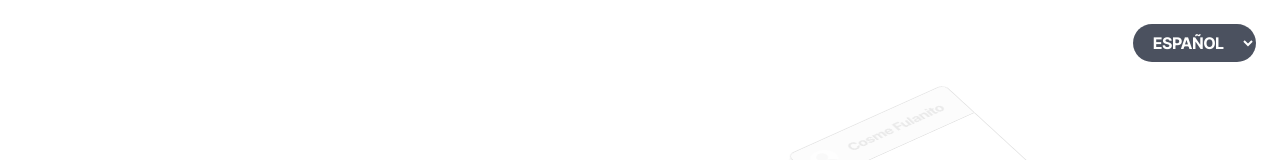
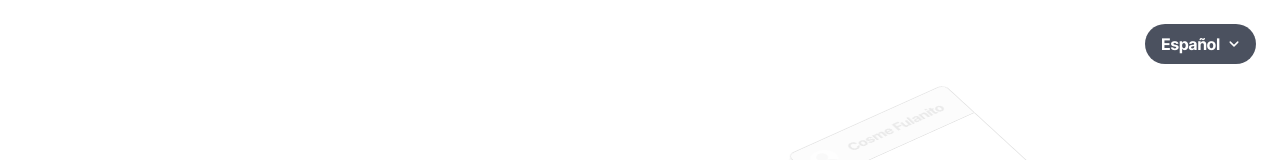
Before and after one commit to RdrBux/portfolio, a React (Create React App) app: page / in a window 1280 px wide. Shown: the top 160 px of the page. Built offline with nearby package versions, Linux system fonts and the light colour scheme; a web font is replaced by a local one.

Commit message:
Change LangSelector

```diff
--- a/src/components/LangSelector.jsx
+++ b/src/components/LangSelector.jsx
@@ -1,14 +1,90 @@
-import React from 'react';
+import { useState, useEffect } from 'react';
+import { AnimatePresence, motion } from 'framer-motion';
 
 export default function LangSelector() {
-  function handleClick() {
-    console.log('hi');
+  const [lang, setLang] = useState('Español');
+  const [showOptions, setShowOptions] = useState(false);
+
+  useEffect(() => {
+    function clickOutside(e) {
+      const isInside = e.path.some(
+        (path) =>
+          typeof path.className === 'string' &&
+          path.className.includes('langselector')
+      );
+      if (!isInside) {
+        setShowOptions(false);
+      }
+    }
+
+    window.addEventListener('click', clickOutside);
+
+    return () => window.removeEventListener('click', clickOutside);
+  }, []);
+
+  function changeLang(newLang) {
+    if (lang !== newLang) {
+      setLang(newLang);
+    }
+    setShowOptions(false);
   }
 
   return (
-    <select className="absolute top-6 right-6 z-20 w-fit cursor-pointer rounded-full bg-slate-900/75 py-2 px-4 font-bold text-white">
-      <option value="">ESPAÑOL</option>
-      <option value="">ENGLISH</option>
-    </select>
+    <motion.div
+      initial={{ opacity: 0 }}
+      animate={{ opacity: 1, transition: { delay: 3.2 } }}
+      className="langselector | absolute top-6 right-6 z-20 cursor-pointer select-none"
+    >
+      <div
+        onClick={() => setShowOptions((prev) => !prev)}
+        className="flex items-center gap-2 rounded-full bg-slate-900/75 py-2 px-4 font-bold text-white"
+      >
+        <div>{lang}</div>
+        <svg
+          xmlns="http://www.w3.org/2000/svg"
+          fill="none"
+          viewBox="0 0 24 24"
+          strokeWidth={3}
+          stroke="currentColor"
+          className="h-3 w-3"
+        >
+          <path
+            strokeLinecap="round"
+            strokeLinejoin="round"
+            d="M19.5 8.25l-7.5 7.5-7.5-7.5"
+          />
+        </svg>
+      </div>
+      <AnimatePresence>
+        {showOptions && (
+          <motion.div
+            initial={{ opacity: 0 }}
+            animate={{ opacity: 1 }}
+            exit={{ opacity: 0 }}
+            className="absolute right-0 top-12 rounded-xl border bg-slate-100"
+          >
+            <div
+              onClick={() => changeLang('Español')}
+              className="w-40 rounded-t-xl px-6 py-4 duration-300 hover:bg-slate-200"
+            >
+              Español (ES)
+            </div>
+            <div
+              /* onClick={() => changeLang('English')} */
+              className="rounded-b-lg px-6 py-4 line-through duration-300 hover:bg-slate-200"
+            >
+              English (EN)
+            </div>
+          </motion.div>
+        )}
+      </AnimatePresence>
+    </motion.div>
   );
 }
+
+{
+  /* <select className="absolute top-6 right-6 z-20 w-fit cursor-pointer rounded-full bg-slate-900/75 py-2 px-4 font-bold text-white">
+  <option value="">ESPAÑOL</option>
+  <option value="">ENGLISH</option>
+</select> */
+}
--- a/src/index.css
+++ b/src/index.css
@@ -1,5 +1,9 @@
 @tailwind base;
 @tailwind components;
+
+* {
+  -webkit-tap-highlight-color: transparent;
+}
 
 html {
   font-size: 16px;
--- a/src/routes/contact.jsx
+++ b/src/routes/contact.jsx
@@ -69,7 +69,7 @@ export default function Contact() {
           <div className="-mx-4 grid rounded-2xl shadow-lg lg:grid-cols-2">
             <div className="z-10 flex flex-col gap-8 rounded-t-2xl bg-blue-200 p-8 lg:rounded-r-none lg:rounded-l-2xl">
               <div>
-                <h3 className="text-3xl font-bold lg:text-5xl">Contacto</h3>
+                <h3 className="text-3xl font-bold lg:text-7xl">CONTACTO</h3>
                 <p>
                   No dudes en comunicarte, ya sea por cuestiones laborales,
                   consultas o simplemente para saludar
@@ -124,7 +124,7 @@ export default function Contact() {
                 <label className="flex flex-col font-medium text-slate-700">
                   Nombre*
                   <input
-                    className="mt-1 rounded-lg bg-slate-100 p-4 text-base"
+                    className="mt-1 rounded-xl bg-slate-100 p-4 text-base"
                     type="text"
                     name="user_name"
                     value={name}
@@ -135,7 +135,7 @@ export default function Contact() {
                 <label className="flex flex-col font-medium text-slate-700">
                   Correo electrónico*
                   <input
-                    className="mt-1 rounded-lg bg-slate-100 p-4 text-base"
+                    className="mt-1 rounded-xl bg-slate-100 p-4 text-base"
                     type="email"
                     name="user_email"
                     value={email}
@@ -149,11 +149,11 @@ export default function Contact() {
                     value={message}
                     name="message"
                     onChange={(e) => setMessage(e.target.value)}
-                    className="mt-1 rounded-lg bg-slate-100 p-4 text-base"
+                    className="mt-1 rounded-xl bg-slate-100 p-4 text-base"
                     required
                   />
                 </label>
-                <button className="mt-4 rounded-lg bg-blue-900 py-4 px-12 text-base font-bold text-white">
+                <button className="mt-4 rounded-xl bg-blue-900 py-4 px-12 text-base font-bold text-white">
                   ENVIAR
                 </button>
               </form>
```
